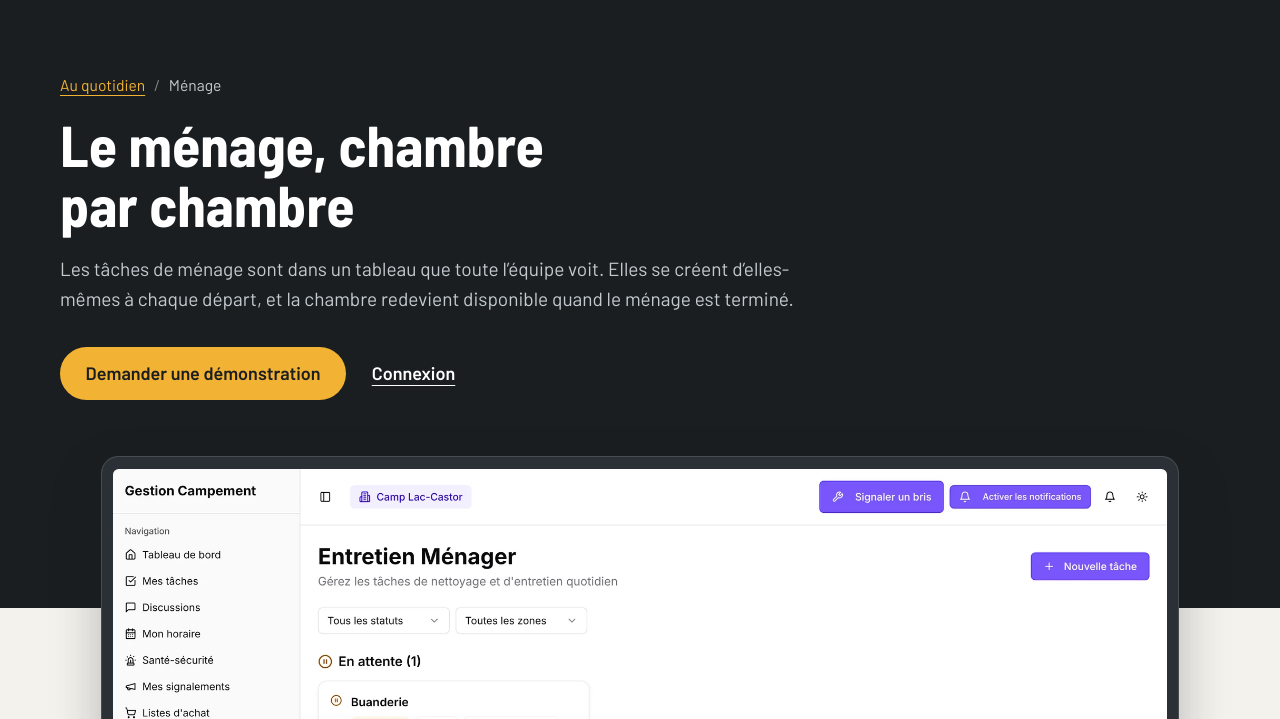
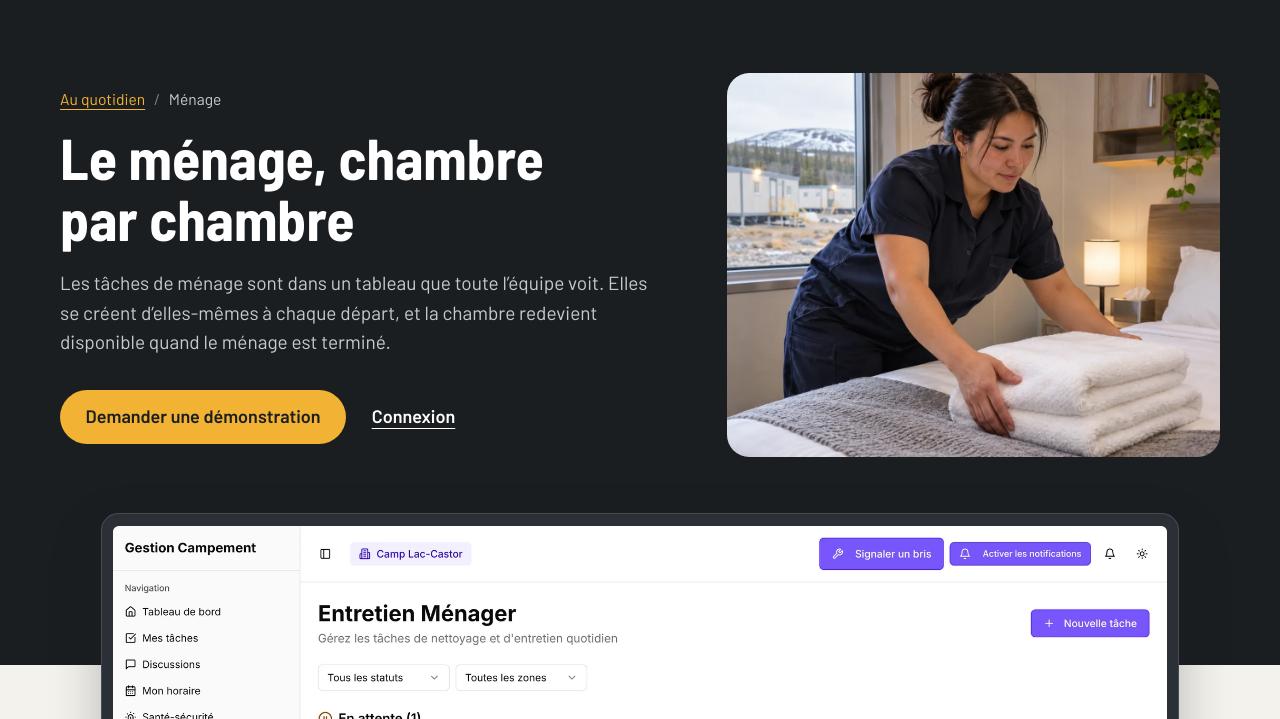
Before and after one commit to nicolasfbou/vitrine-logicamp, a plain HTML site: page menage/index.html in a window 1280 px wide. Shown: the part 81-800 px from the top of the page. Drawn offline with Linux system fonts and the light colour scheme.

Commit message:
Ajouter les photos des pages Ménage et Réparations
Le haut de la page Ménage montre la préposée qui dépose des
serviettes propres dans une chambre, celui de la page Réparations le
technicien de maintenance à l'œuvre sur une pompe. Les deux pages
retrouvent leur mise en page à deux colonnes, comme Séjours et
Chambres.

Co-Authored-By: Claude Fable 5.2 <noreply@anthropic.com>
Claude-Session: https://claude.ai/code/session_01Sptyj9s18JcdrwthKpG3WC

```diff
--- a/menage/index.html
+++ b/menage/index.html
@@ -38,7 +38,7 @@
 
   <main id="contenu">
     <div class="haut haut--volet">
-      <section class="volet-tete volet-tete--seul contenu">
+      <section class="volet-tete contenu">
         <div class="volet-tete__texte">
           <p class="fil"><a href="/#quotidien">Au quotidien</a> <span aria-hidden="true">/</span> Ménage</p>
           <h1>Le ménage, chambre par chambre</h1>
@@ -48,6 +48,9 @@
             <a class="lien-clair" href="https://logicamp.app">Connexion</a>
           </div>
         </div>
+        <figure class="volet-tete__photo">
+          <img class="photo photo--menage-large" src="/images/preposee-menage.webp" width="1200" height="900" alt="Préposée à l’entretien ménager qui dépose des serviettes propres sur un lit, dans une chambre du camp">
+        </figure>
       </section>
     </div>
 
--- a/styles.css
+++ b/styles.css
@@ -474,6 +474,14 @@ a:focus-visible {
 
 .photo--civil-large {
   object-position: 30% 25%;
+}
+
+.photo--menage-large {
+  object-position: 45% 30%;
+}
+
+.photo--technicien-large {
+  object-position: 45% 35%;
 }
 
 /* Haut de page sans photo : une seule colonne. */
```
Also changed, not shown: reparations/index.html (+4 -1 lines), images/preposee-menage.webp (added), images/technicien-maintenance.webp (added).
